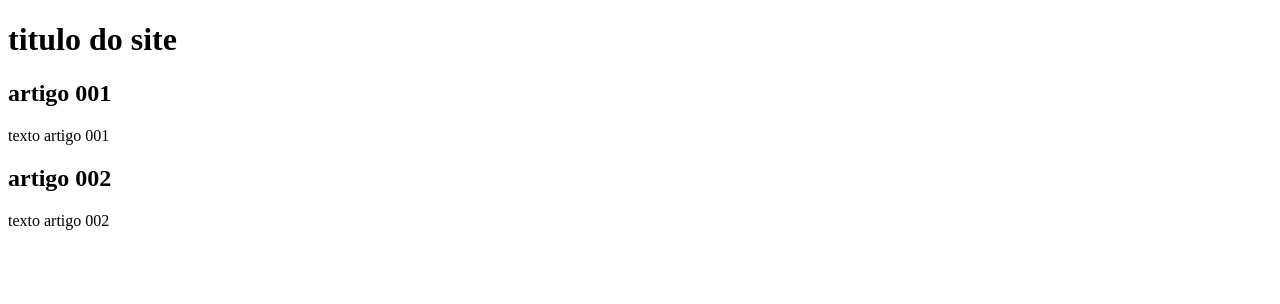
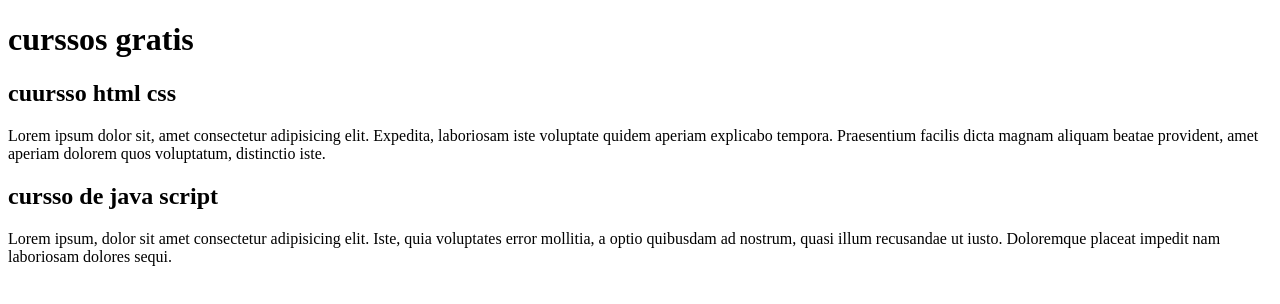
Before and after one commit to lincolnbarreto/projeto-site, a plain HTML site: page index.html in a window 1280 px wide. Drawn offline with Linux system fonts and the light colour scheme.

Commit message:
comecei a escrever conteudo

```diff
--- a/index.html
+++ b/index.html
@@ -4,19 +4,19 @@
     <meta charset="UTF-8">
     <meta http-equiv="X-UA-Compatible" content="IE=edge">
     <meta name="viewport" content="width=device-width, initial-scale=1.0">
-    <title>titulo do site<</title>
+    <title>titulo do site</title>
 </head>
 <body>
    <main>
        <header>
-          <h1>titulo do site</h1>
+          <h1>curssos gratis</h1>
        </header><article>
-           <h2>artigo 001</h2>
-           <p>texto artigo 001</p>
+           <h2>cuursso html css </h2>
+           <p>Lorem ipsum dolor sit, amet consectetur adipisicing elit. Expedita, laboriosam iste voluptate quidem aperiam explicabo tempora. Praesentium facilis dicta magnam aliquam beatae provident, amet aperiam dolorem quos voluptatum, distinctio iste.</p>
        </article>
        <article>
-           <h2>artigo 002</h2>
-           <p>texto artigo 002</p>
+           <h2>cursso de java script</h2>
+           <p>Lorem ipsum, dolor sit amet consectetur adipisicing elit. Iste, quia voluptates error mollitia, a optio quibusdam ad nostrum, quasi illum recusandae ut iusto. Doloremque placeat impedit nam laboriosam dolores sequi.</p>
        </article>
    </main>
 </body>
```
